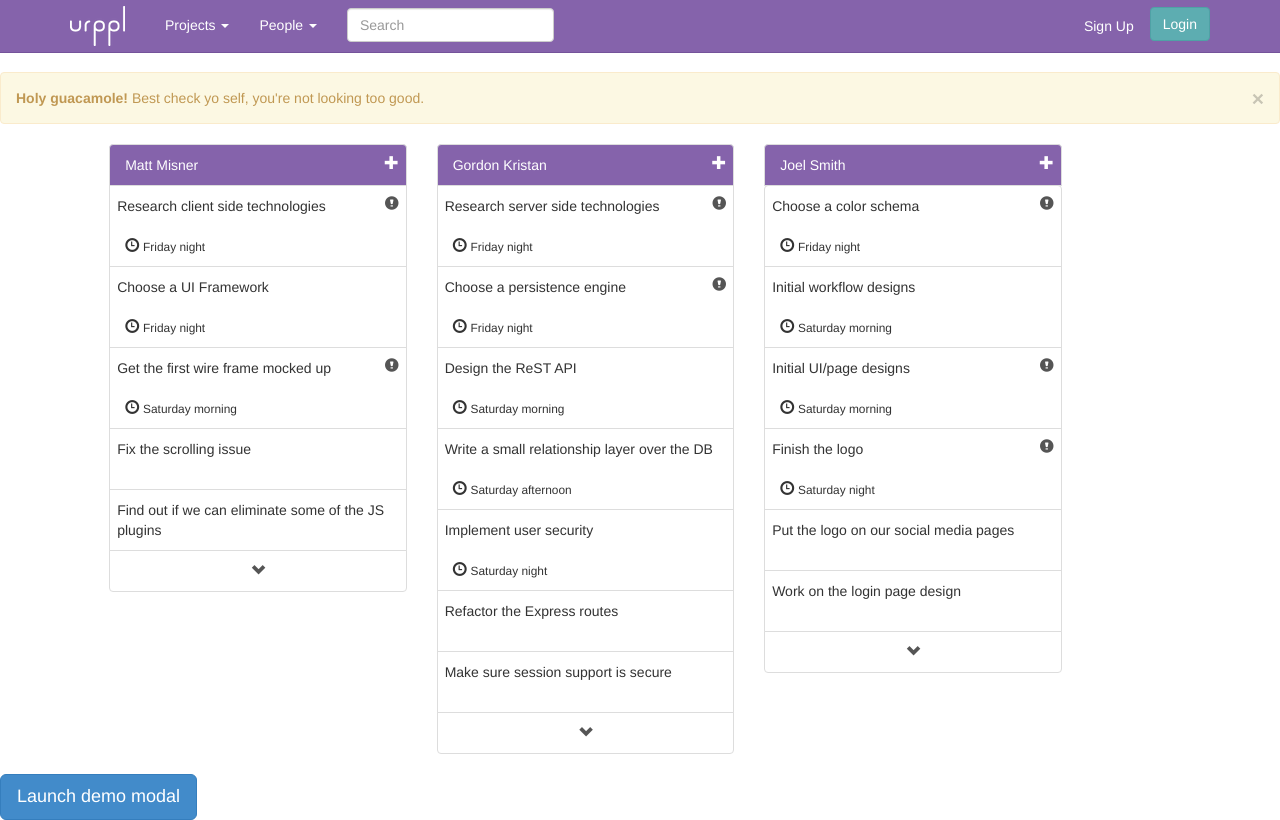
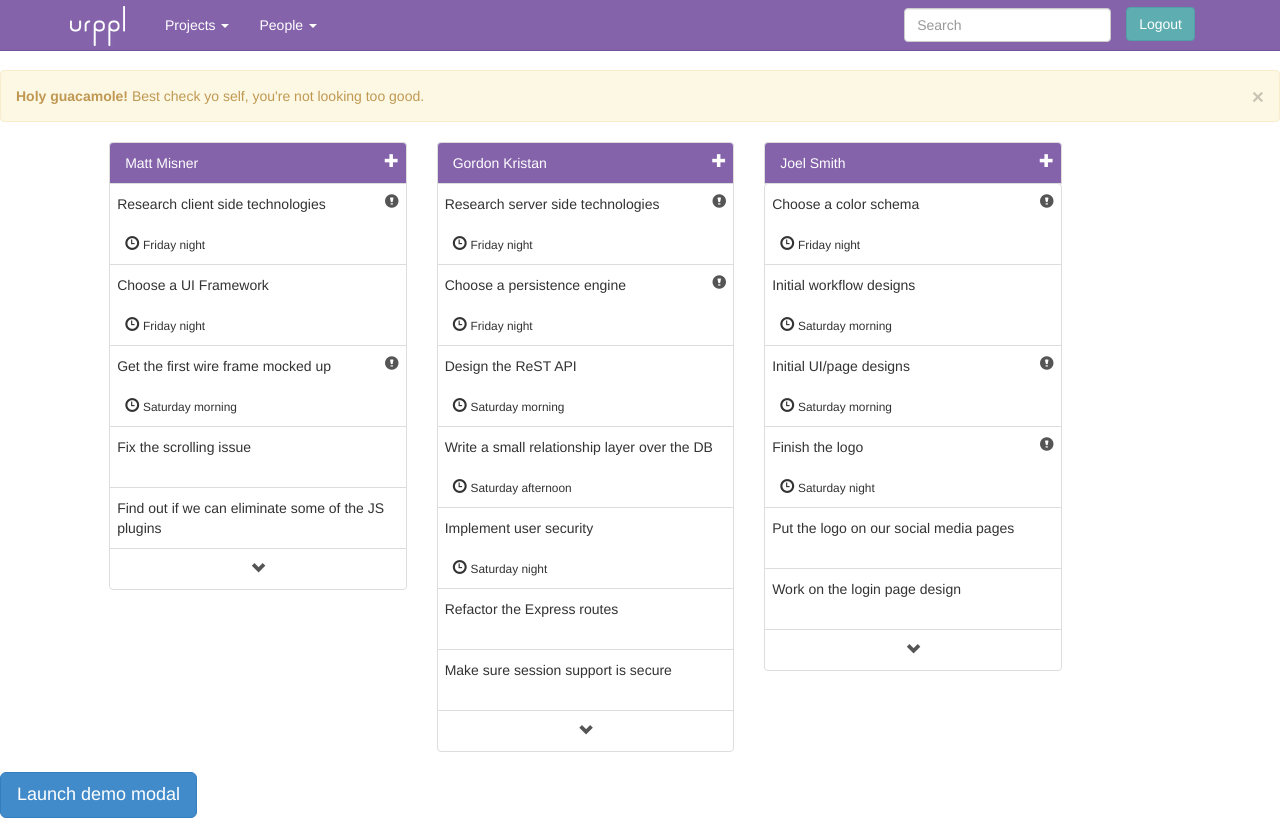
Before and after one commit to hawrylmj/urppl, a website: page public/index.html in a window 1280 px wide. Drawn offline with Linux system fonts and the light colour scheme.

Commit message:
Navbar change.

```diff
--- a/public/index.html
+++ b/public/index.html
@@ -57,17 +57,15 @@
 					</ul>
 				</li>
 			</ul>
-    <form class="navbar-form navbar-left" role="search">
-      <div class="form-group">
-        <input type="text" class="form-control" placeholder="Search">
-      </div>
+			<ul class="nav navbar-nav navbar-right">
+				<li class="login"><button type="button" class="btn btn-success">Logout</button></li>
+			</ul>
+			<form class="navbar-form navbar-right" role="search">
+				<div class="form-group ">
+					<input type="text" class="form-control" placeholder="Search">
+				</div>
 
-    </form>
-    <ul class="nav navbar-nav navbar-right">
-      <li><a href="#" class="btn">Sign Up</a></li>
-      <li class="login"><button type="button" class="btn btn-success">Login</button></li>
-
-    </ul>
+			</form>
   </div><!--/.nav-collapse -->
 </div>
 </div>
```
